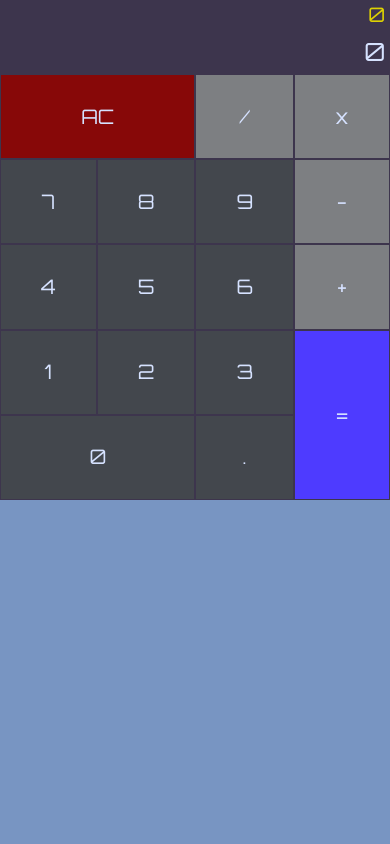
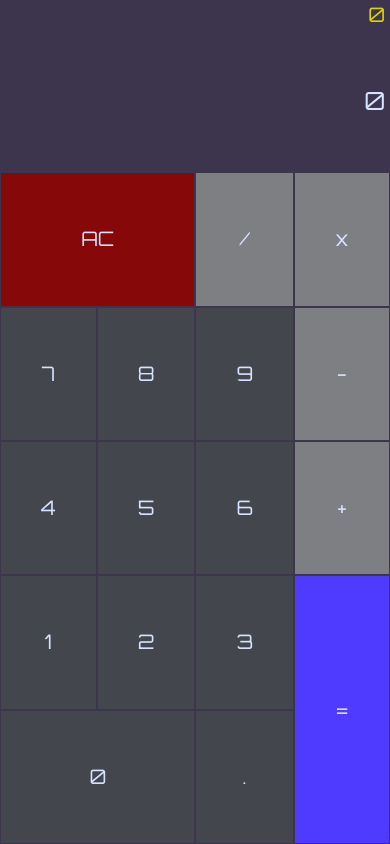
Before and after one commit to tomsza26/fcc-Calculator, a React (Create React App) app: page / in a window 390 px wide. Built offline with nearby package versions, Linux system fonts and the light colour scheme.

Commit message:
optymalizacja

```diff
--- a/src/App.scss
+++ b/src/App.scss
@@ -95,6 +95,5 @@ body {
 		margin: 0;
 		padding: 0;
 		border-style: none;
-		max-height: 500px;
 	}
 }
```
